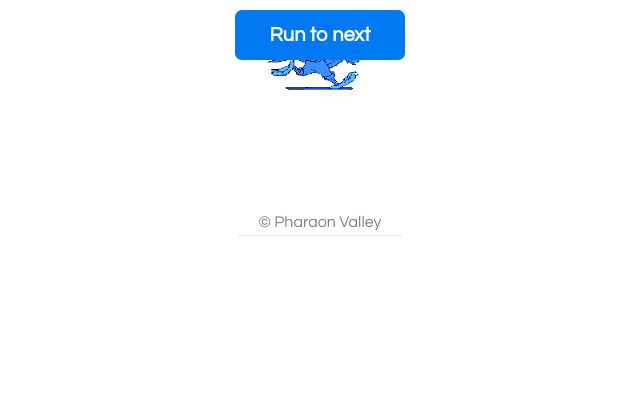
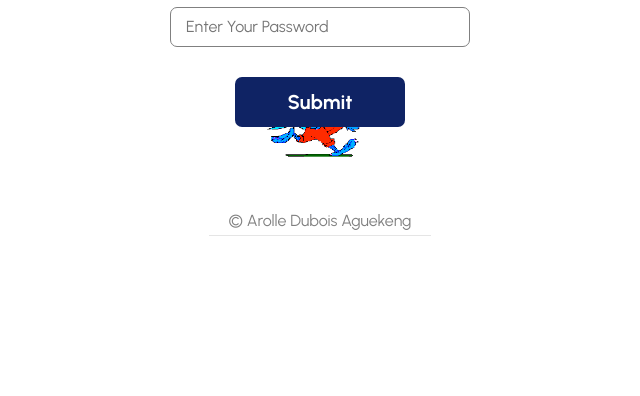
Before and after one commit to arolleaguekeng/runing-button, a website: page index.html in a window 1280 px wide. Shown: the part 404-800 px from the top of the page, without its empty margins (320-960 px from the left). Drawn offline with Linux system fonts and the light colour scheme.

Commit message:
add logo and custom transition

```diff
--- a/index.html
+++ b/index.html
@@ -12,7 +12,10 @@
 <body>
     <!---First page-->
     <div class="container" id="stape1">
-        <h1>Form with a running button</h1>
+        <img src="logo.png" alt="" style="width: 150px; height: auto;">
+        <br>
+        <h1>Login Page</h1>
+        <br>
         <div class="form">
             <p>Email</p>
             <input type="email" name="" id="email" placeholder="Enter Your Email" required>
@@ -20,17 +23,17 @@
             <input type="password" name="" id="password" placeholder="Enter Your Password" required>
             <!---Button and animations section-->
             <div class="poulet-button" id="poulet-button" for="btnControl">
-                <button class="button" id="pbutton">Run to next</button>
+                <button class="button" id="pbutton">Submit</button>
                 <img src="poulet.png" alt="" id="pouletpng" class="pouletpng">
                 <img src="poulet.gif" alt="" id="pouletgif" class="pouletgif">
             </div>
         </div>
-        <footer>&copy; Pharaon Valley</footer>
+        <footer>&copy; Arolle Dubois Aguekeng</footer>
     </div>
     <!---Second page-->
     <div class="container" id="stape2">
-          <img src="poulet.gif"/>
-          <h1><span style="color: rgb(0, 121, 242); font-weight:bold">Hey,</span>  Do you want to try again ?</h1>
+          <img src="piaf.gif"/>
+          <h1><span style="color: #0f2364; font-weight:bold">Hey,</span>  Do you want to try again ?</h1>
           <button onclick="prevStape();"> Try again</button>
       </div>
 </body>
--- a/script.js
+++ b/script.js
@@ -71,7 +71,7 @@ function showNextStape() {
     // Wait .8s for the animation to finish before checking the form.
     setTimeout(() => {
         //check form if email and password is correct
-        if (validateEmail(email.value) && password.value == "admin") {
+        if (validateEmail(email.value) && password.value === "admin") {
             // Hide current cotnainer
             stape1.style.display = 'none';
             // Show second container
@@ -93,7 +93,7 @@ function showNextStape() {
             password.style.border = "2px solid red";
 
             // Set button to red
-            pbutton.style.backgroundColor = 'red';
+            pbutton.style.backgroundColor = '#ef573d';
 
             // make the button visible again
             pouletButton.style.opacity = 1;
@@ -101,10 +101,10 @@ function showNextStape() {
             // return the button to its original position
             pouletButton.style.marginLeft = '0';
 
-
             // change filter color of image and set it red
             redpoulet = `-webkit-filter: invert(40%) grayscale(100%) brightness(40%) sepia(100%) hue-rotate(-50deg) saturate(400%) contrast(2);
-            filter: grayscale(100%) brightness(40%) sepia(100%) hue-rotate(-50deg) saturate(600%) contrast(0.8);`;
+filter: invert(40%) grayscale(100%) brightness(40%) sepia(100%) hue-rotate(-50deg) saturate(600%) contrast(0.8);
+`;
             pouletgif.style = redpoulet;
             pouletpng.style = redpoulet;
 
--- a/style.scss
+++ b/style.scss
@@ -1,14 +1,50 @@
-.container{
+@import url('https://fonts.googleapis.com/css2?family=Urbanist:wght@300;400;500;600;700&display=swap');
+
+* {
+    margin: 0;
+    padding: 0;
+    box-sizing: border-box;
+    font-family: Urbanist;
+}
+
+.container {
     display: flex;
     height: 80vh;
     text-align: center;
     align-items: center;
     justify-content: center;
     flex-direction: column;
-    transition: linear 2s ;
+    transition: linear .3s;
+
+    button {
+        border-radius: 7px;
+        height: 50px;
+        width: 170px;
+        padding: 5px;
+        z-index: 999;
+        font-size: 20px;
+        border: none;
+        background-color: #0f2364;
+        display: flex;
+        color: white;
+        justify-content: center;
+        align-items: center;
+        text-align: center;
+        margin-top: 20px;
+
+        &:hover {
+            cursor: pointer;
+        }
+    }
+
+    .form {
+        display: flex;
+        flex-direction: column;
+        justify-content: flex-start;
+        align-items: start;
 
         // Submit button design for second page
-    button{
+        button {
             padding: 5px;
             width: 200px;
             height: 60px;
@@ -17,51 +53,59 @@
             font-size: 20px;
             background-color: #ffffff91;
             margin-top: 20px;
-        border: 1px solid rgb(0, 113, 242);
+            border: 1px solid #0f2364;
             cursor: pointer;
             font-weight: 700;
-        color: rgb(0, 113, 242);
+            color: #0f2364;
         }
+
         // image for second page
-    img{
+        img {
             width: 320px;
         }
 
 
         // From inputs password and email style
-    input[type=password],input[type=email]{
+        input[type=password],
+        input[type=email] {
             height: 40px;
             border-radius: 7px;
-        width: 250px;
+            width: 300px;
             margin: 10px 0px;
             padding-left: 15px;
             font-size: 16px;
             border: .5px solid grey;
-        &:focus{
-            border-color: blue;
+
+            &:focus {
+                border-color: #0f2364;
 
             }
         }
+    }
+
     // Set default police of all page
-    *{
-        font-family: 'Century Gothic';
+    * {
+        font-family: 'Urbanist';
     }
 
     // button container style
     .poulet-button {
         display: flex;
+        width: 100%;
         flex-direction: column;
         justify-content: center;
         align-items: center;
-        transition: linear 3s ;
-        .pouletgif{
-            display:none;
+        transition: linear 3s;
+
+        .pouletgif {
+            display: none;
         }
 
         // on hover on button, show animate poulet
-        &:hover .pouletpng{
-            display:none;
+        &:hover .pouletpng {
+            display: none;
         }
+
         &:hover .pouletgif {
             display: flex;
         }
@@ -75,32 +119,36 @@
             z-index: 999;
             font-size: 20px;
             border: none;
-            background-color: rgb(0, 121, 242);
+            background-color: #0f2364;
             display: flex;
             color: white;
             justify-content: center;
             align-items: center;
             text-align: center;
             margin-top: 20px;
+
             &:hover {
                 cursor: pointer;
             }
         }
+
         // Poulet image positioned to do run effect
         img {
             width: 120px;
             height: 85px;
             margin-top: -52px;
             transform: scaleX(-1);
-            filter: sepia(100%) hue-rotate(190deg) saturate(900%);
+            filter: sepia(5%) hue-rotate(200deg) saturate(600%);
             display: flex;
-            transition: linear .5s ;
+            transition: linear .5s;
         }
     }
 }
+
 //footer style
-footer{
+footer {
     position: fixed;
+    bottom: 0;
     color: gray;
     bottom: 20vh;
     border-bottom: .2px solid rgba(128, 128, 128, 0.205);
```
Also changed, not shown: logo.png (added), piaf.gif (added), poulerrt.gif (deleted), style.css, 1 other file. Lines whose indentation alone changed are shown as unchanged.
